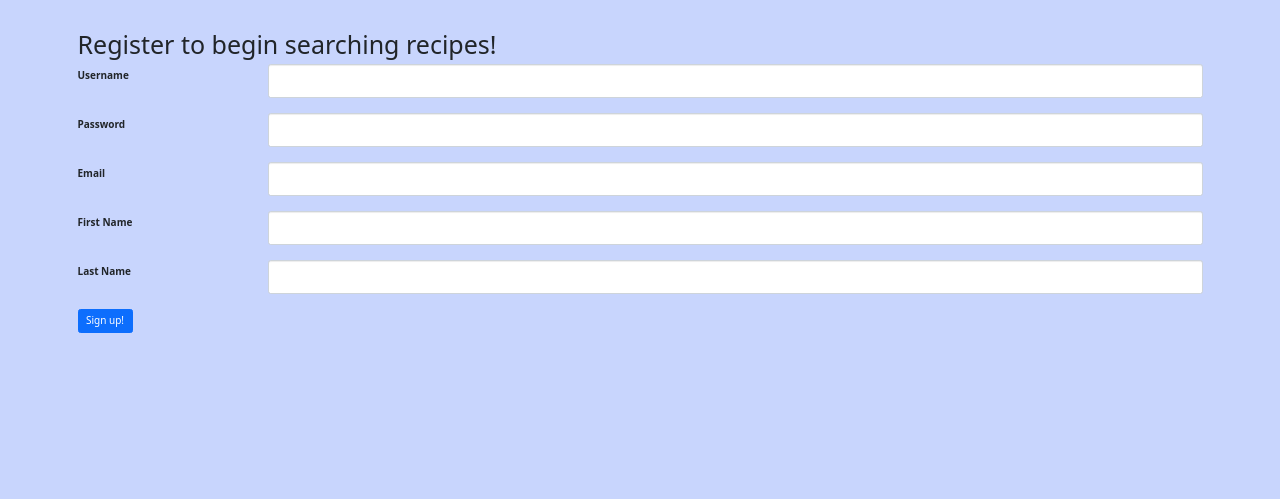
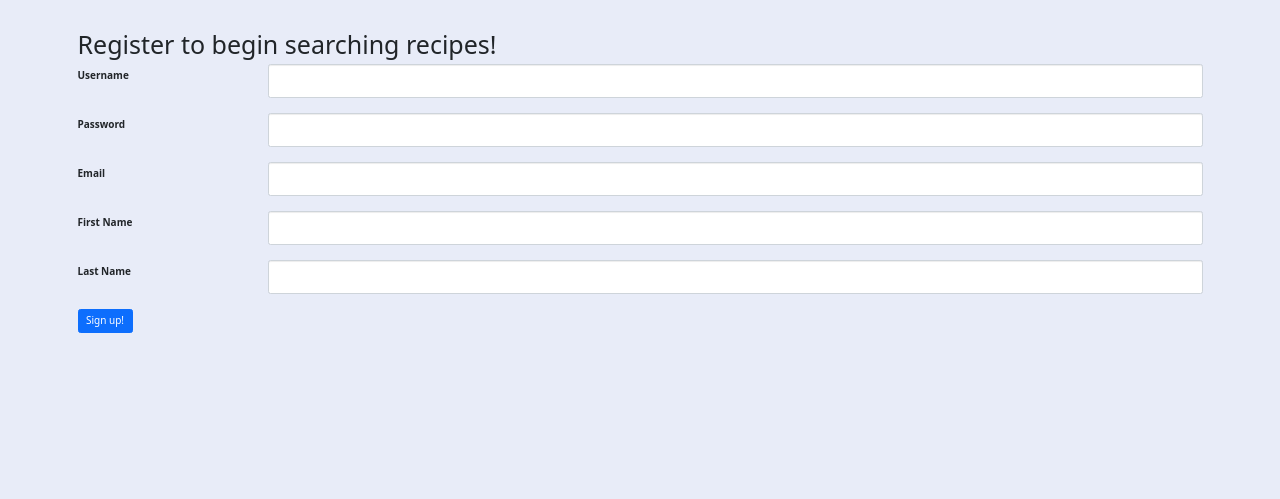
Before and after one commit to benochi/Capstone1, a Flask app: page /register in a window 1280 px wide. Shown: the part 301-800 px from the top of the page. Run offline with Flask 2, Linux system fonts and the light colour scheme; parts of the project's set-up code (start-up, migrations or seed data) failed here and were passed over; some libraries are stand-ins or nearby versions.

Commit message:
Add files via upload

```diff
--- a/static/css/style.css
+++ b/static/css/style.css
@@ -40,5 +40,5 @@
 }
 
 body {
-    background-color: #c8d5fd;
+    background-color: #e8ecf8;
 }
```
